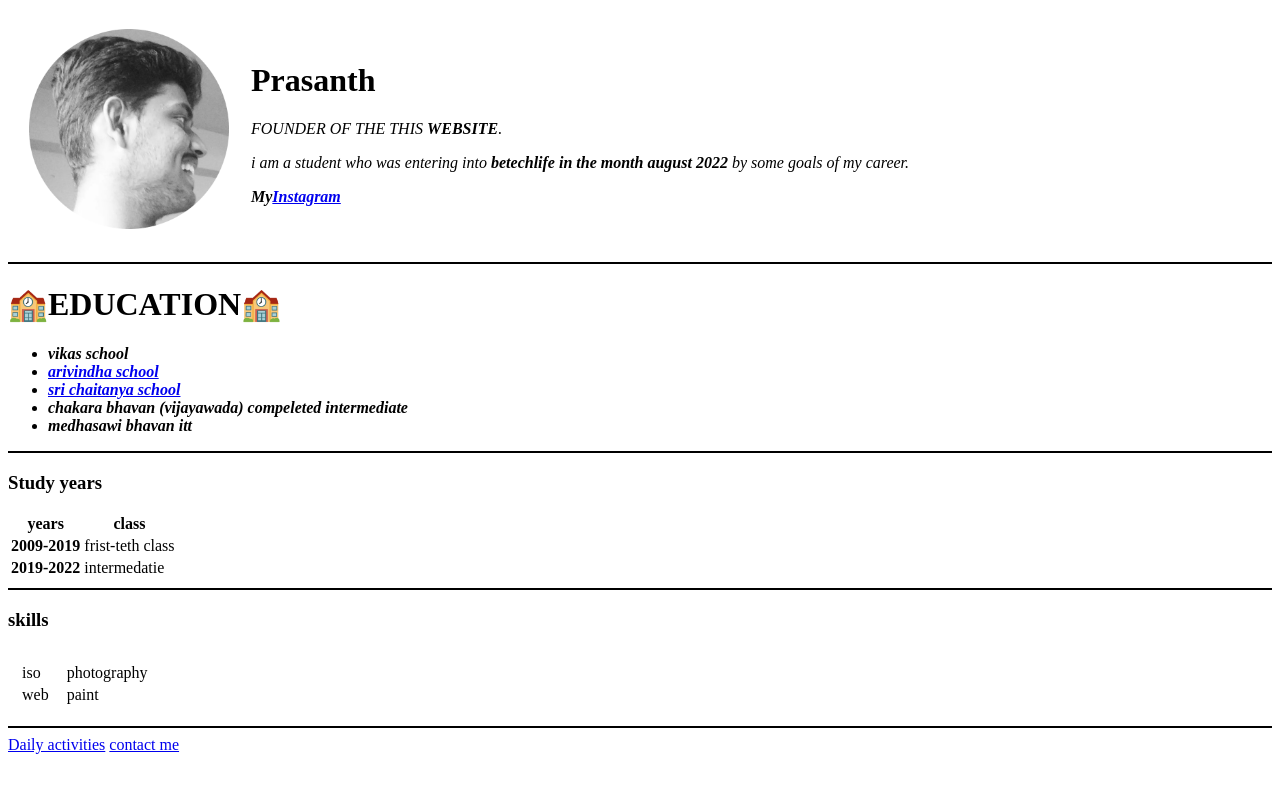
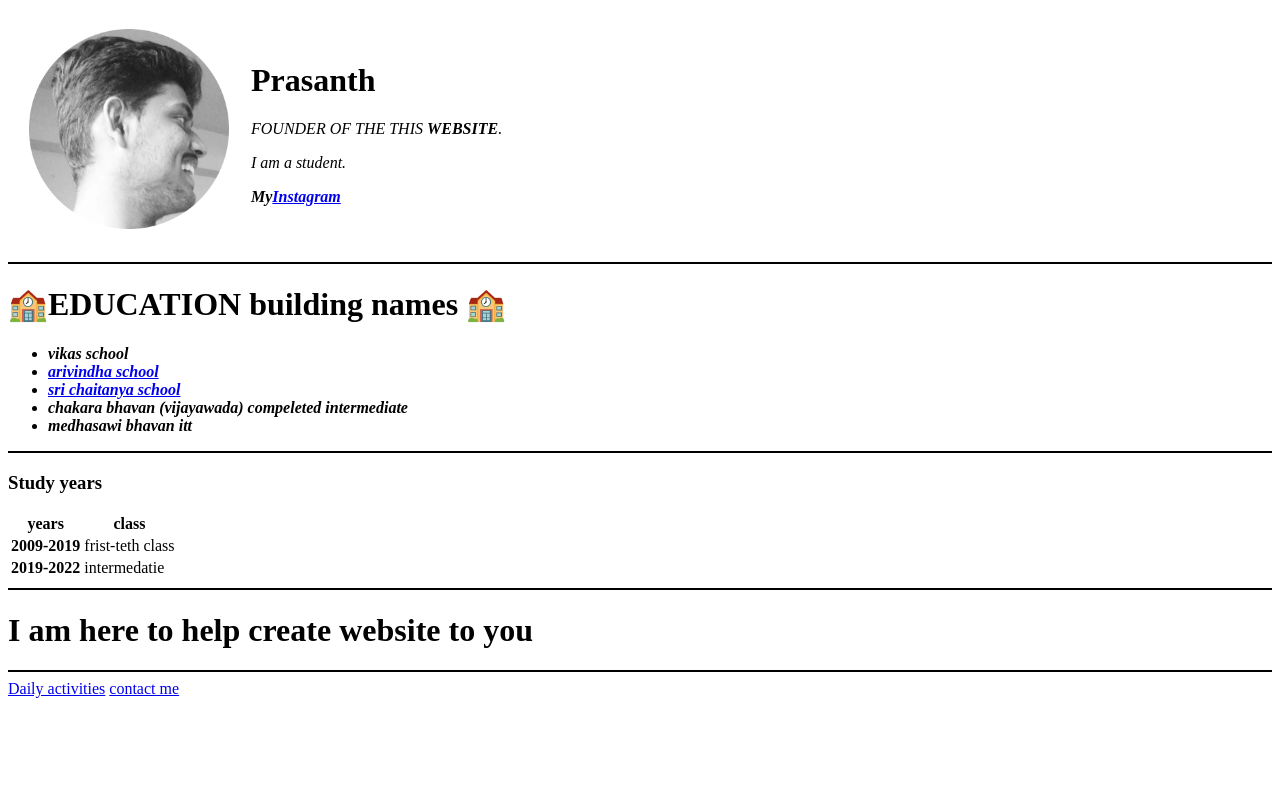
Before and after one commit to anymousno1/c, a plain HTML site: page index.html in a window 1280 px wide. Drawn offline with Linux system fonts and the light colour scheme.

Commit message:
add cv intial website

```diff
--- a/index.html
+++ b/index.html
@@ -15,13 +15,13 @@
       <td>
         <h1>Prasanth</h1>
         <p><em>FOUNDER OF THE THIS <strong>WEBSITE</strong>.</em></p>
-        <p><em>i am a student who was entering into <strong>betechlife in the month august 2022</strong> by some goals of my career.</em> </p>
+        <p><em>I am a student.</em> </p>
         <p><em><strong>My<a href="https://www.instagram.com/prasanth_09112004/">Instagram</a></strong></em></p>
       </td>
     </tr>
   </table>
   <hr color="black">
-  <h1>🏫EDUCATION🏫</h1>
+  <h1>🏫EDUCATION building names 🏫</h1>
   <p><em><strong>
         <ul>
           <li>vikas school</li>
@@ -60,31 +60,7 @@
   </table>
   </hr color="black">
   <hr color="black">
-  <h3>skills</h3>
-  <table cellspacing="10">
-    <tr>
-      <td>
-        <table>
-          <tr>
-            <td>iso</td>
-          </tr>
-          <tr>
-            <td>web</td>
-          </tr>
-        </table>
-      </td>
-      <td>
-        <table>
-          <tr>
-            <td>photography</td>
-          </tr>
-          <tr>
-            <td>paint</td>
-          </tr>
-        </table>
-      </td>
-    </tr>
-  </table>
+<h1>I am here to help create website to you</h1>
   <hr color="black">
   <a href="dailyactivity.html">Daily activities</a>
   <a href="contact.html">contact me</a>
```
